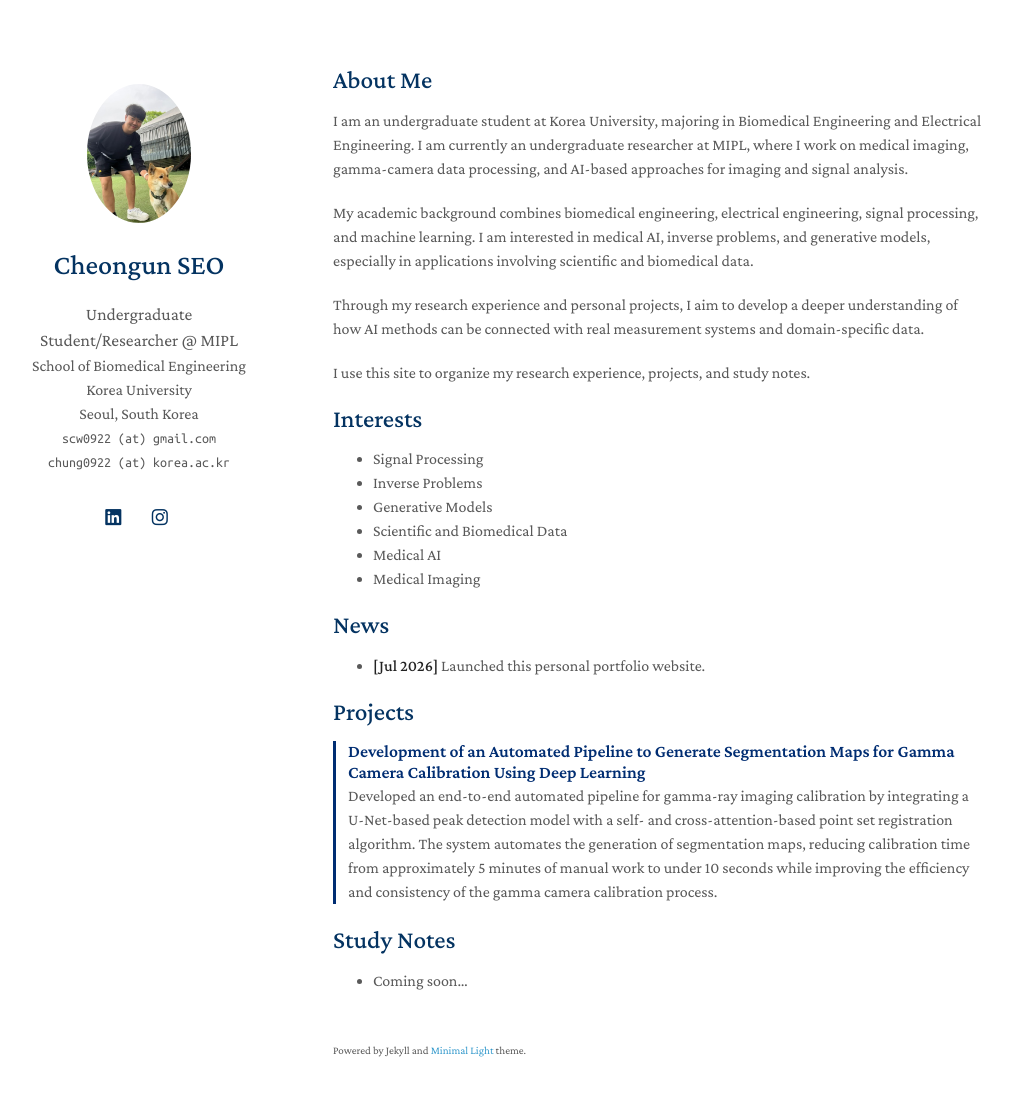
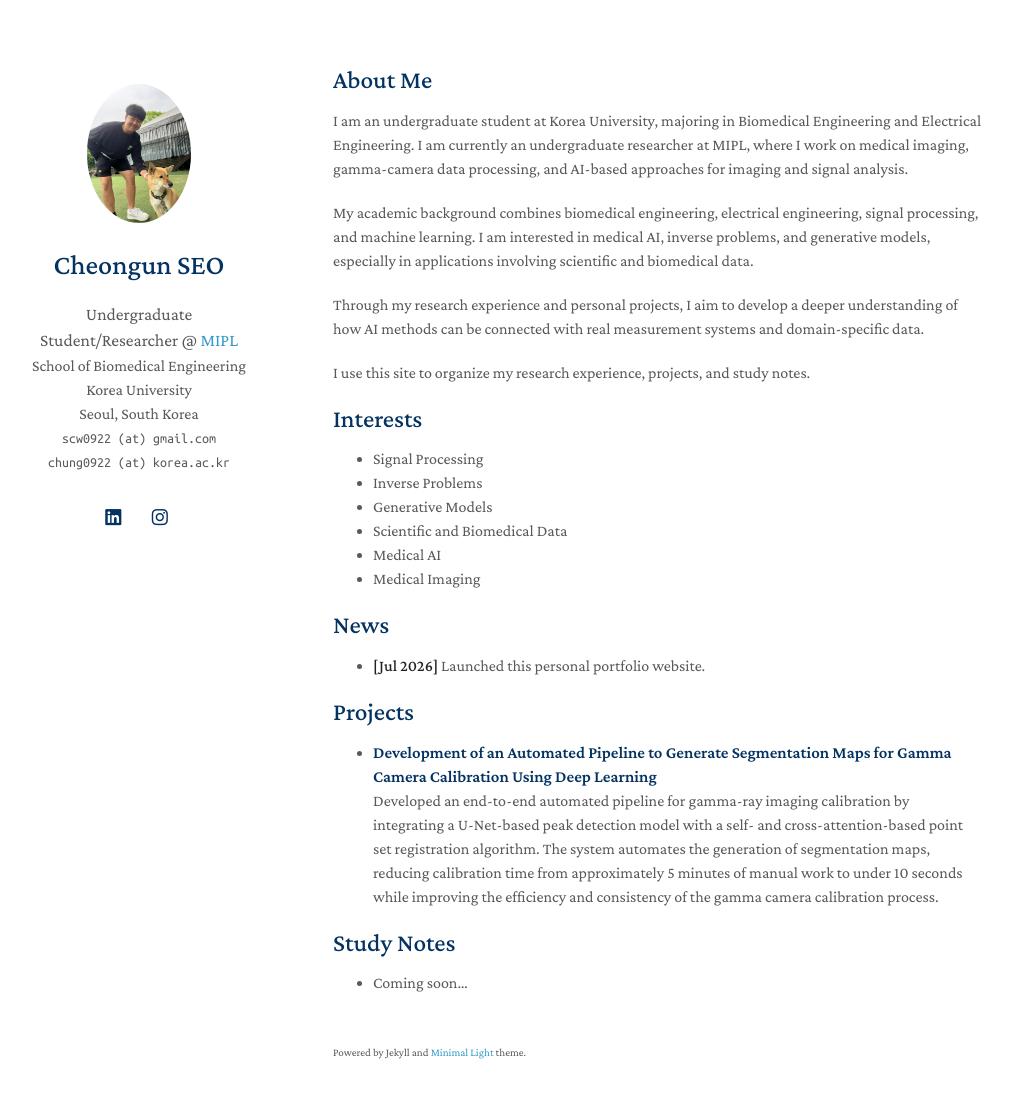
Before and after one commit to SeoCheongun/blog, a Jekyll site: the page built from index.md, in a window 1280 px wide and 1133 px high. Shown: the top 1098 px of the window, without its empty margins (137-1148 px from the left). Built offline with Jekyll 4.4.1, drawn with Linux system fonts in a browser that asks for light colours; a style sheet for code colours, icons or effects is not loaded; our own code applies the rules of GitHub Pages for plain Markdown files.

Commit message:
Refine project list and add MIPL link

```diff
--- a/_config.yml
+++ b/_config.yml
@@ -1,6 +1,8 @@
 # Basic Information
 title: Cheongun SEO
-position: Undergraduate Student/Researcher @ MIPL
+position: Undergraduate Student/Researcher @
+position_link_text: MIPL
+position_link: https://mipl.korea.ac.kr/
 affiliation: School of Biomedical Engineering<br>Korea University<br>Seoul, South Korea
 affiliation_link: https://www.korea.edu/
 email: scw0922 (at) gmail.com<br>chung0922 (at) korea.ac.kr
--- a/_layouts/homepage.html
+++ b/_layouts/homepage.html
@@ -46,7 +46,7 @@
         <h1>{{ site.title }}</h1>
 
         {% if site.position %}
-        <position style="font-size:1.10rem;">{{ site.position }}</position>
+        <position style="font-size:1.10rem;">{{ site.position }}{% if site.position_link %} <a href="{{ site.position_link }}" rel="noopener">{{ site.position_link_text }}</a>{% endif %}</position>
         <br>
         {% endif %}
         {% if site.affiliation %}
--- a/assets/css/style-no-dark-mode.scss
+++ b/assets/css/style-no-dark-mode.scss
@@ -3,25 +3,23 @@
 
 @import "minimal-light-no-dark-mode";
 
-.project-list {
-  margin: 2px 0 22px;
+#projects + ul {
+  margin-top: 0;
 }
 
-.project-item {
-  border-left: 3px solid #002D72;
-  margin: 0 0 16px;
-  padding: 0 0 0 12px;
+#projects + ul li {
+  margin-bottom: 10px;
 }
 
 .project-title {
-  color: #002D72;
-  font-size: 1.1rem;
-  font-weight: 700;
-  line-height: 1.22;
-  margin: 0 0 1px;
+  color: #043361;
+  font-size: 1.05rem;
+  font-weight: 600;
+  line-height: 1.1;
 }
 
 .project-summary {
+  display: inline-block;
   line-height: 1.5;
-  margin: 0;
+  margin-top: 0;
 }
--- a/assets/css/style.scss
+++ b/assets/css/style.scss
@@ -3,35 +3,29 @@
 
 @import "minimal-light";
 
-.project-list {
-  margin: 2px 0 22px;
+#projects + ul {
+  margin-top: 0;
 }
 
-.project-item {
-  border-left: 3px solid #002D72;
-  margin: 0 0 16px;
-  padding: 0 0 0 12px;
+#projects + ul li {
+  margin-bottom: 10px;
 }
 
 .project-title {
-  color: #002D72;
-  font-size: 1.1rem;
-  font-weight: 700;
-  line-height: 1.22;
-  margin: 0 0 1px;
+  color: #043361;
+  font-size: 1.05rem;
+  font-weight: 600;
+  line-height: 1.1;
 }
 
 .project-summary {
+  display: inline-block;
   line-height: 1.5;
-  margin: 0;
+  margin-top: 0;
 }
 
 @media (prefers-color-scheme: dark) {
-  .project-item {
-    border-left-color: #58a6d6;
-  }
-
   .project-title {
-    color: #8bc7f0;
+    color: rgb(62, 183, 240);
   }
 }
--- a/index.md
+++ b/index.md
@@ -27,12 +27,7 @@
 
 ## Projects
 
-<div class="project-list">
-  <article class="project-item">
-    <h3 class="project-title">Development of an Automated Pipeline to Generate Segmentation Maps for Gamma Camera Calibration Using Deep Learning</h3>
-    <p class="project-summary">Developed an end-to-end automated pipeline for gamma-ray imaging calibration by integrating a U-Net-based peak detection model with a self- and cross-attention-based point set registration algorithm. The system automates the generation of segmentation maps, reducing calibration time from approximately 5 minutes of manual work to under 10 seconds while improving the efficiency and consistency of the gamma camera calibration process.</p>
-  </article>
-</div>
+- <span class="project-title">Development of an Automated Pipeline to Generate Segmentation Maps for Gamma Camera Calibration Using Deep Learning</span><br><span class="project-summary">Developed an end-to-end automated pipeline for gamma-ray imaging calibration by integrating a U-Net-based peak detection model with a self- and cross-attention-based point set registration algorithm. The system automates the generation of segmentation maps, reducing calibration time from approximately 5 minutes of manual work to under 10 seconds while improving the efficiency and consistency of the gamma camera calibration process.</span>
 
 ## Study Notes
 
```
